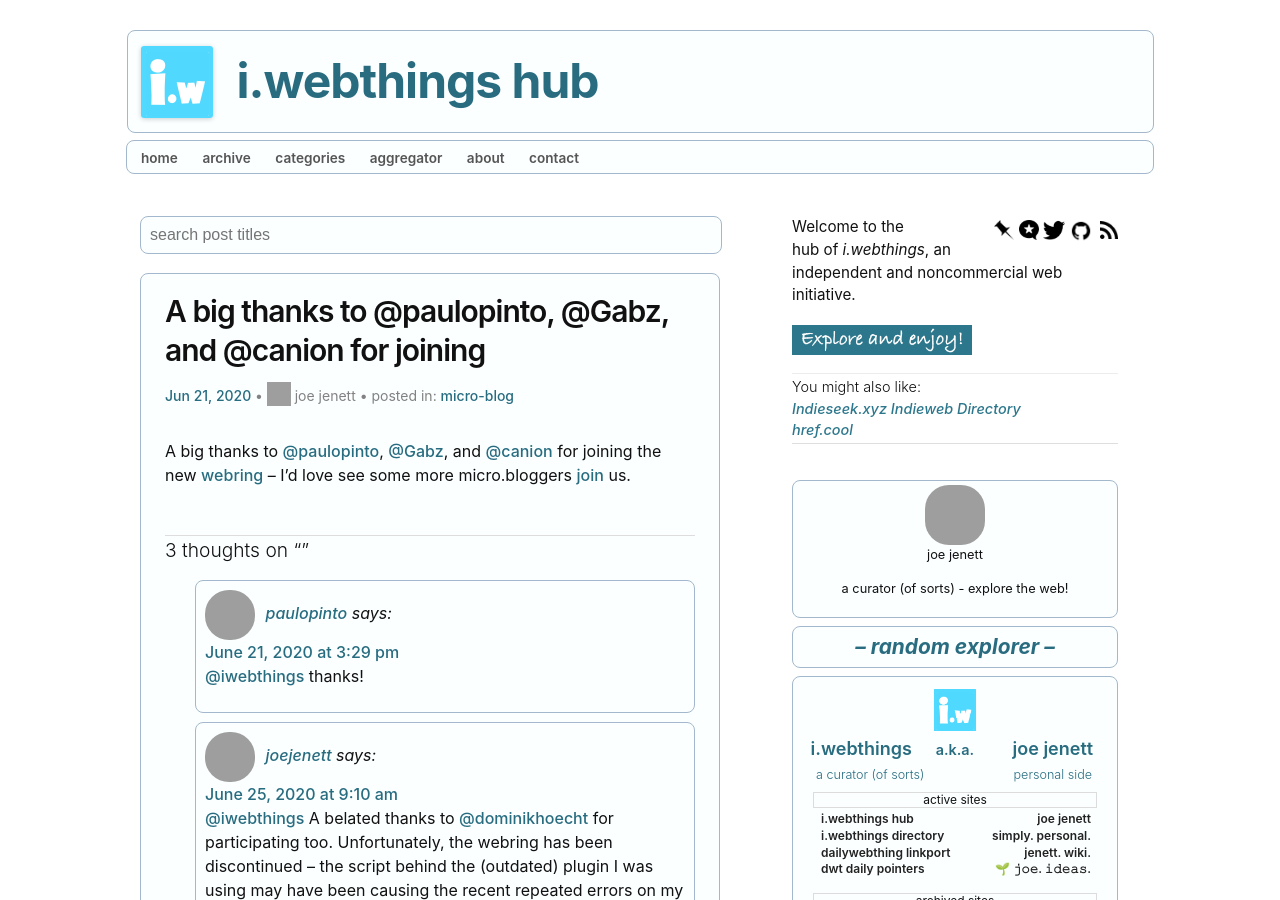
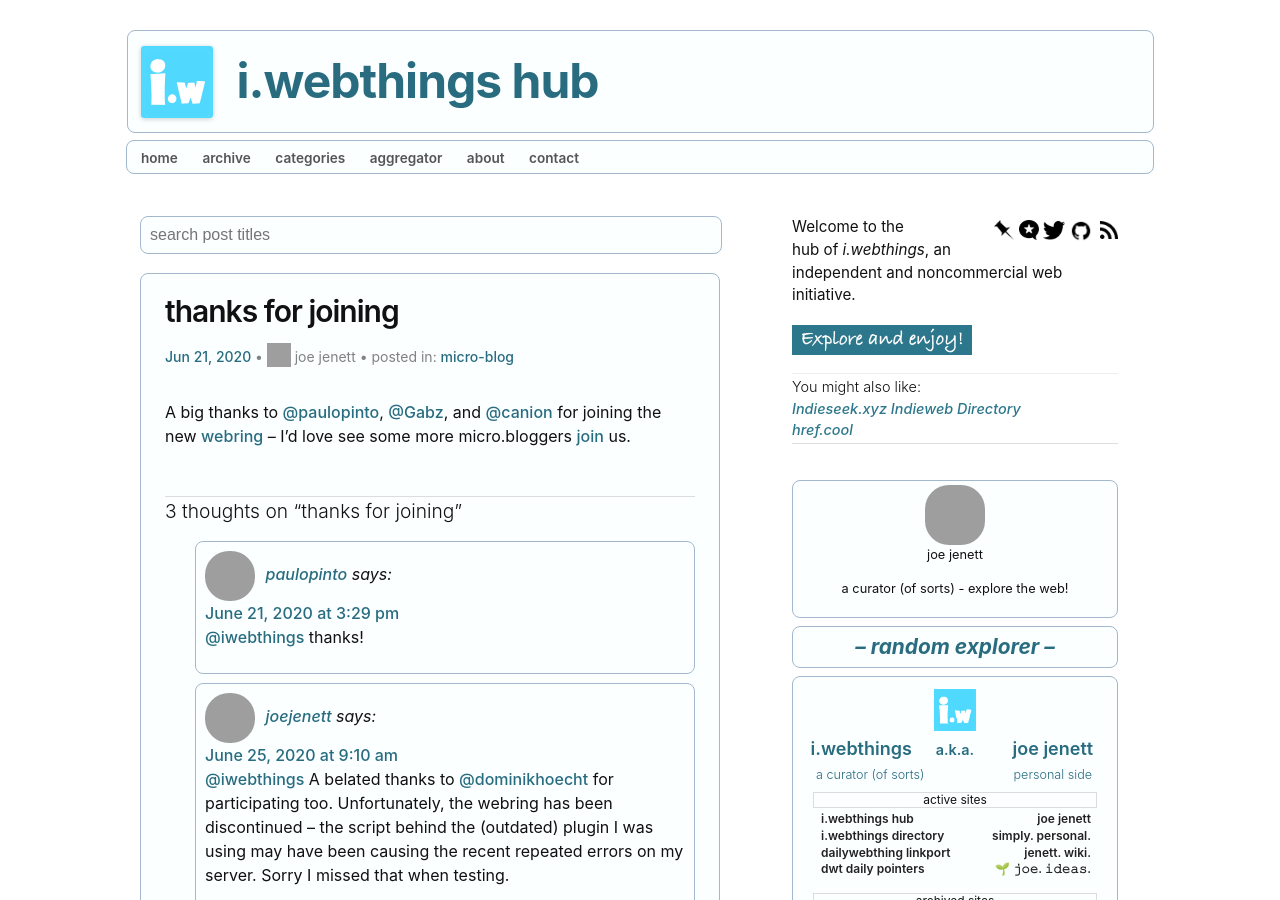
Before and after one commit to joejenett/i.webthings, a Jekyll site: the page built from _posts/2020-06-21-3033-2.md, in a window 1280 px wide and 900 px high, cut to the strip 0-900 px from the top of the window. Built offline with Jekyll 4.4.1, drawn with Linux system fonts in a browser that asks for light colours; comment, search, counter and statistics services are not loaded; grey boxes are pictures that could not be loaded.

Commit message:
Update 2020-06-21-3033-2.md

```diff
--- a/_posts/2020-06-21-3033-2.md
+++ b/_posts/2020-06-21-3033-2.md
@@ -1,6 +1,6 @@
 ---
 id: 3033
-title: 'A big thanks to @paulopinto, @Gabz, and @canion for joining'
+title: 'thanks for joining'
 date: 2020-06-21T13:28:38-04:00
 author: joe jenett
 layout: post
@@ -21,7 +21,7 @@ kind:
 ---
 A big thanks to [@paulopinto](https://micro.blog/paulopinto), [@Gabz](https://micro.blog/Gabz), and [@canion](https://micro.blog/canion) for joining the new [webring](https://hub.iwebthings.com/ring/) &#8211; I&#8217;d love see some more micro.bloggers [join](https://hub.iwebthings.com/ring/?do=ADD&id=1) us.
 
-<h2 id="comments-title">3 thoughts on “<span></span>”		</h2>
+<h2 id="comments-title">3 thoughts on “thanks for joining”		</h2>
 
 
 <ol class="commentlist">
```
